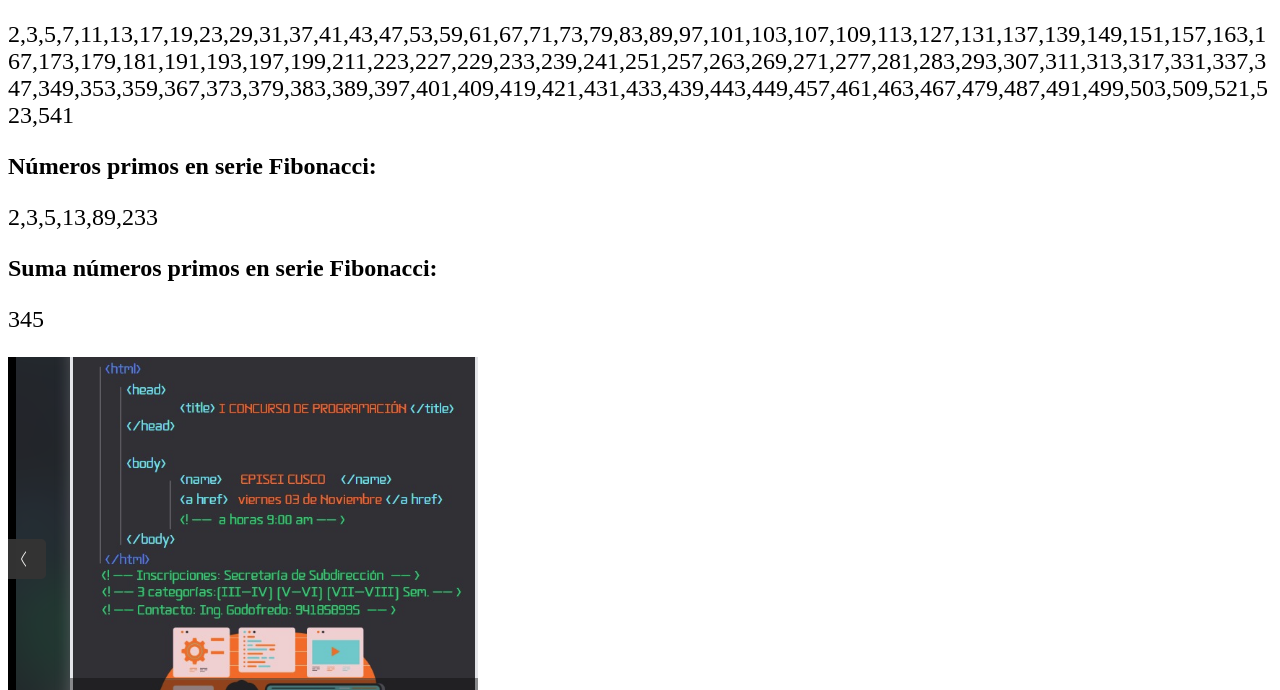
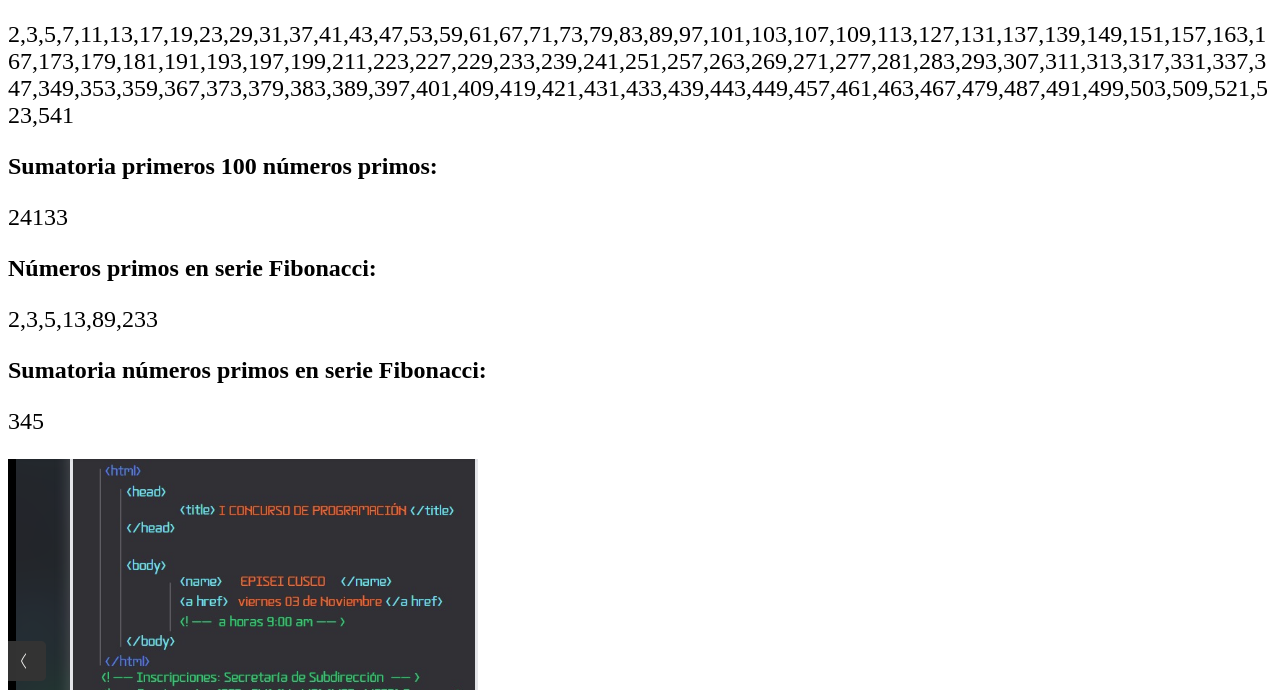
Before and after one commit to CesarMirandaQ/concurso_prog_uta, a plain HTML site: page index.html in a window 1280 px wide. Shown: the part 110-800 px from the top of the page. Drawn offline with Linux system fonts and the light colour scheme.

Commit message:
sumatoria de numeros primos

```diff
--- a/index.html
+++ b/index.html
@@ -15,11 +15,14 @@
   <h2>Primeros 100 números primos:</h2>
   <p id="primos"></p>
 
+  <h2>Sumatoria primeros 100 números primos:</h2>
+  <p id="sumatoriaPrimos"></p>
+
   <h2>Números primos en serie Fibonacci:</h2>
   <p id="primosInFibonacci"></p>
 
-  <h2>Suma números primos en serie Fibonacci:</h2>
-  <p id="sumaPrimos"></p>
+  <h2>Sumatoria números primos en serie Fibonacci:</h2>
+  <p id="sumaPrimosFib"></p>
 
   <img src="./images/retoimg.png" alt="Enunciados del concurso">
 
--- a/index.js
+++ b/index.js
@@ -52,6 +52,12 @@ document.querySelector("#primos").innerHTML = primos;
 const serieFibonacci = fibonacci(primos.length, true);
 // console.log("serie", serieFibonacci);
 
+const sumaPrimos = primos.reduce(
+  (acc, curr) => acc + curr,
+  0
+);
+document.querySelector("#sumatoriaPrimos").innerHTML = sumaPrimos;
+
 const primosInFibonacci = [];
 primos.forEach((primo) => {
   if (serieFibonacci.includes(primo)) {
@@ -65,5 +71,5 @@ const sumaPrimosFibonacci = primosInFibonacci.reduce(
   (acc, curr) => acc + curr,
   0
 );
-document.querySelector("#sumaPrimos").innerHTML = sumaPrimosFibonacci;
+document.querySelector("#sumaPrimosFib").innerHTML = sumaPrimosFibonacci;
 // console.log("suma", sumaPrimosFibonacci);
```
